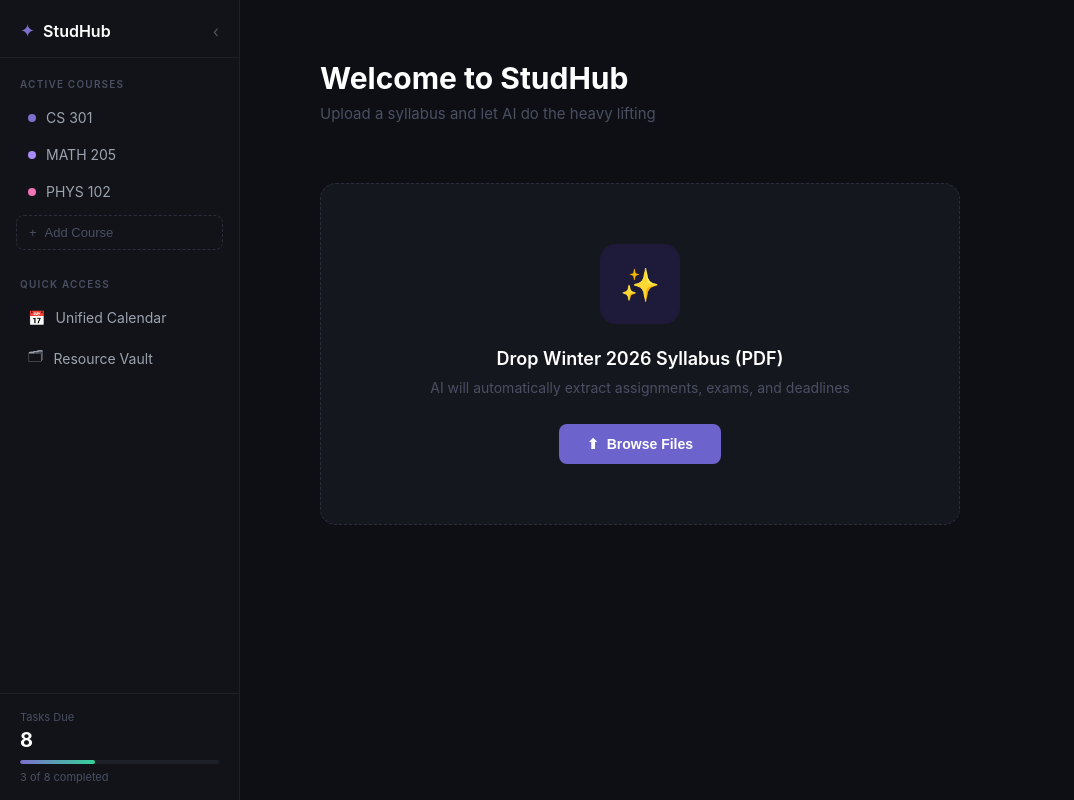
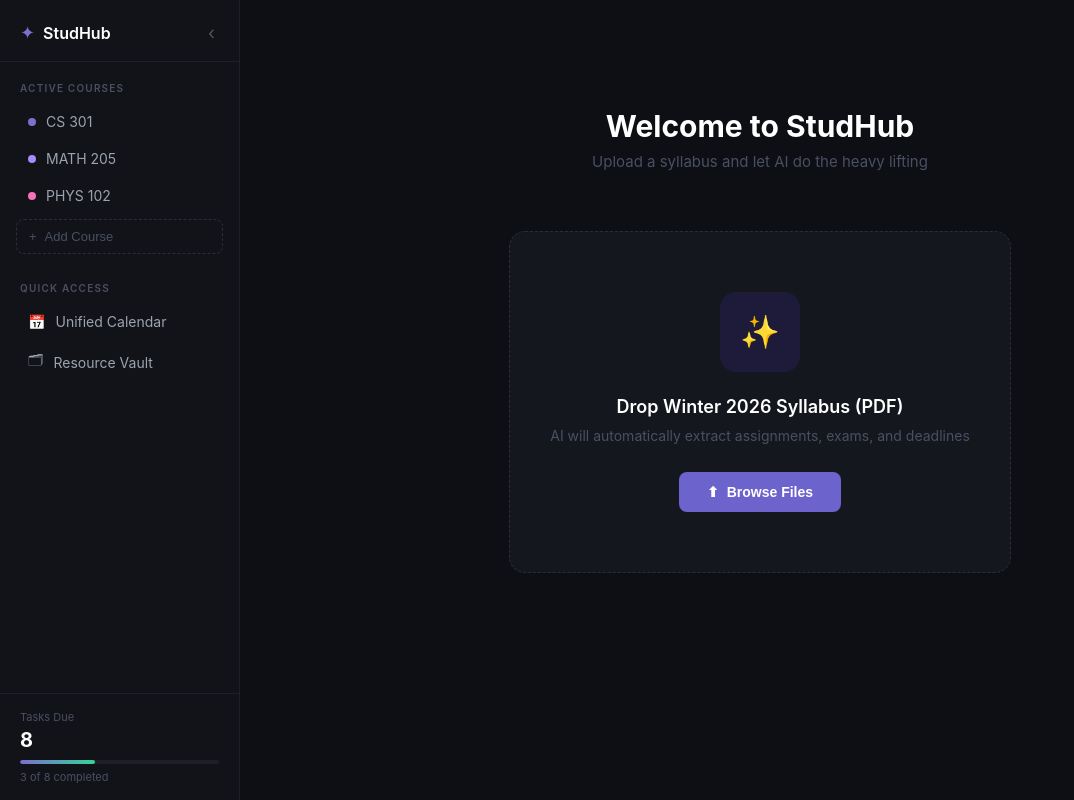
Before and after one commit to YaseenElyamani/Student-Agenda, a React (Vite) app in the folder student-hub/frontend/: page / in a window 1280 px wide. Shown: the whole page, without its empty margins (0-1074 px from the left). Built offline with nearby package versions, Linux system fonts and the light colour scheme.

Commit message:
frontend done

```diff
--- a/student-hub/frontend/src/components/Sidebar.module.css
+++ b/student-hub/frontend/src/components/Sidebar.module.css
@@ -10,6 +10,13 @@
   position: sticky;
   top: 0;
   font-family: 'Inter', sans-serif;
+  transition: width 0.25s ease, min-width 0.25s ease;
+  overflow: hidden;
+}
+
+.sidebar.collapsed {
+  width: 64px;
+  min-width: 64px;
 }
 
 .logo {
@@ -36,6 +43,44 @@
 .collapse {
   color: #555;
   font-size: 16px;
+}
+
+.collapseBtn {
+  color: #555;
+  font-size: 18px;
+  cursor: pointer;
+  margin-left: auto;
+  padding: 2px 4px;
+  border-radius: 4px;
+  transition: color 0.15s;
+  user-select: none;
+}
+
+.collapseBtn:hover {
+  color: #7c6fcd;
+}
+
+.collapsedCourses {
+  display: flex;
+  flex-direction: column;
+  align-items: center;
+  gap: 14px;
+  padding: 20px 0;
+}
+
+.collapsedDot {
+  cursor: pointer;
+  display: flex;
+  align-items: center;
+  justify-content: center;
+  width: 36px;
+  height: 36px;
+  border-radius: 8px;
+  transition: background 0.15s;
+}
+
+.collapsedDot:hover {
+  background: #1a1d27;
 }
 
 .section {
--- a/student-hub/frontend/src/components/Sidebar.tsx
+++ b/student-hub/frontend/src/components/Sidebar.tsx
@@ -1,5 +1,5 @@
 import { useState } from "react";
-import { useNavigate, useLocation } from "react-router-dom";
+import { useNavigate } from "react-router-dom";
 import type { Course } from "../types/Task";
 import styles from "./Sidebar.module.css";
 
@@ -18,8 +18,8 @@ interface SidebarProps {
 
 export default function Sidebar({ activeCourse, onSelectCourse }: SidebarProps) {
   const [courses, setCourses] = useState<Course[]>(defaultCourses);
+  const [collapsed, setCollapsed] = useState(false);
   const navigate = useNavigate();
-  const location = useLocation();
 
   const handleAddCourse = () => {
     const name = prompt("Enter course name (e.g. CS 401):");
@@ -35,13 +35,21 @@ export default function Sidebar({ activeCourse, onSelectCourse }: SidebarProps)
   };
 
   return (
-    <div className={styles.sidebar}>
+    <div className={`${styles.sidebar} ${collapsed ? styles.collapsed : ""}`}>
+      {/* Logo / Header */}
       <div className={styles.logo} onClick={() => navigate("/")}>
         <span className={styles.logoIcon}>✦</span>
-        <span className={styles.logoText}>StudHub</span>
-        <span className={styles.collapse}>‹</span>
+        {!collapsed && <span className={styles.logoText}>StudHub</span>}
+        <span
+          className={styles.collapseBtn}
+          onClick={(e) => { e.stopPropagation(); setCollapsed(!collapsed); }}
+        >
+          {collapsed ? "›" : "‹"}
+        </span>
       </div>
 
+      {/* Active Courses — expanded */}
+      {!collapsed && (
         <div className={styles.section}>
           <p className={styles.sectionLabel}>ACTIVE COURSES</p>
           {courses.map((course) => (
@@ -61,7 +69,29 @@ export default function Sidebar({ activeCourse, onSelectCourse }: SidebarProps)
             <span>+</span> Add Course
           </button>
         </div>
+      )}
 
+      {/* Active Courses — collapsed (just dots) */}
+      {collapsed && (
+        <div className={styles.collapsedCourses}>
+          {courses.map((course) => (
+            <div
+              key={course.id}
+              className={styles.collapsedDot}
+              title={course.name}
+              onClick={() => {
+                onSelectCourse?.(course.id);
+                navigate("/dashboard");
+              }}
+            >
+              <span className={styles.dot} style={{ background: course.color }} />
+            </div>
+          ))}
+        </div>
+      )}
+
+      {/* Quick Access */}
+      {!collapsed && (
         <div className={styles.section}>
           <p className={styles.sectionLabel}>QUICK ACCESS</p>
           <div className={styles.quickItem}>
@@ -71,14 +101,24 @@ export default function Sidebar({ activeCourse, onSelectCourse }: SidebarProps)
             <span>🗂</span> Resource Vault
           </div>
         </div>
+      )}
 
+      {/* Footer */}
       <div className={styles.footer}>
+        {!collapsed ? (
+          <>
             <p className={styles.footerLabel}>Tasks Due</p>
             <div className={styles.footerCount}>8</div>
             <div className={styles.progressBar}>
               <div className={styles.progressFill} style={{ width: "37.5%" }} />
             </div>
             <p className={styles.footerSub}>3 of 8 completed</p>
+          </>
+        ) : (
+          <div className={styles.progressBar}>
+            <div className={styles.progressFill} style={{ width: "37.5%" }} />
+          </div>
+        )}
       </div>
     </div>
   );
--- a/student-hub/frontend/src/pages/Dashboard.module.css
+++ b/student-hub/frontend/src/pages/Dashboard.module.css
@@ -8,11 +8,14 @@
 .main {
   flex: 1;
   overflow-y: auto;
+  display: flex;
+  justify-content: center;
 }
 
 .content {
   padding: 36px 40px;
   max-width: 1100px;
+  width: 100%;
 }
 
 .heading {
--- a/student-hub/frontend/src/pages/Home.module.css
+++ b/student-hub/frontend/src/pages/Home.module.css
@@ -8,12 +8,19 @@
 .main {
   flex: 1;
   display: flex;
-  align-items: flex-start;
+  justify-content: center;
+  align-items: center;
+  padding-bottom: 120px;
 }
 
 .content {
   padding: 60px 80px;
   width: 100%;
+  max-width: 1100px;
+  display: flex;
+  flex-direction: column;
+  align-items: center;
+  text-align: center;
 }
 
 .heading {
```
Lines whose indentation alone changed are shown as unchanged.
